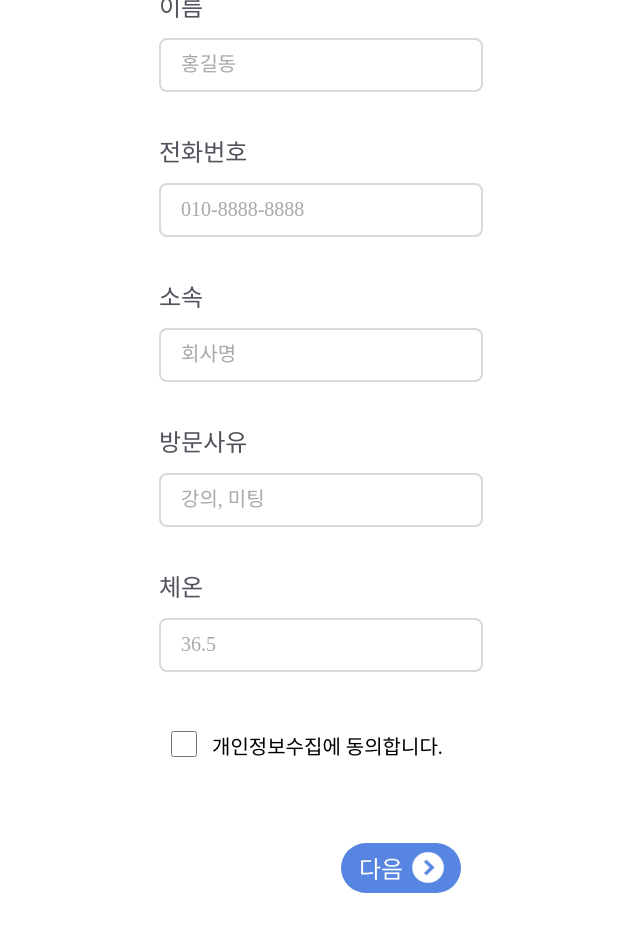
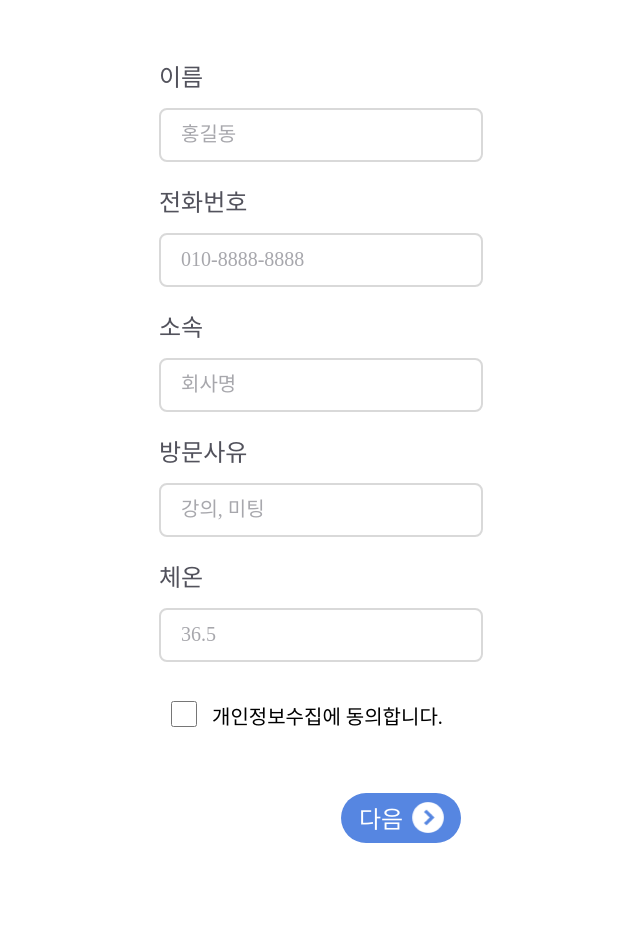
Before and after one commit to Resten1497/Entry_FrontTest, a React (Create React App) app: page /regist in a window 1280 px wide. Shown: the top 932 px of the page, without its empty margins (319-959 px from the left). Built offline with nearby package versions, Linux system fonts and the light colour scheme; a web font is replaced by a local one.

Commit message:
change LAbel

```diff
--- a/src/container/InputContainer/index.jsx
+++ b/src/container/InputContainer/index.jsx
@@ -191,7 +191,7 @@ const Form = styled.form`
 `;
 
 const Lable = styled.label`
-  height: 145px;
+  height: 125px;
 `;
 
 const Title = styled.p`
```
